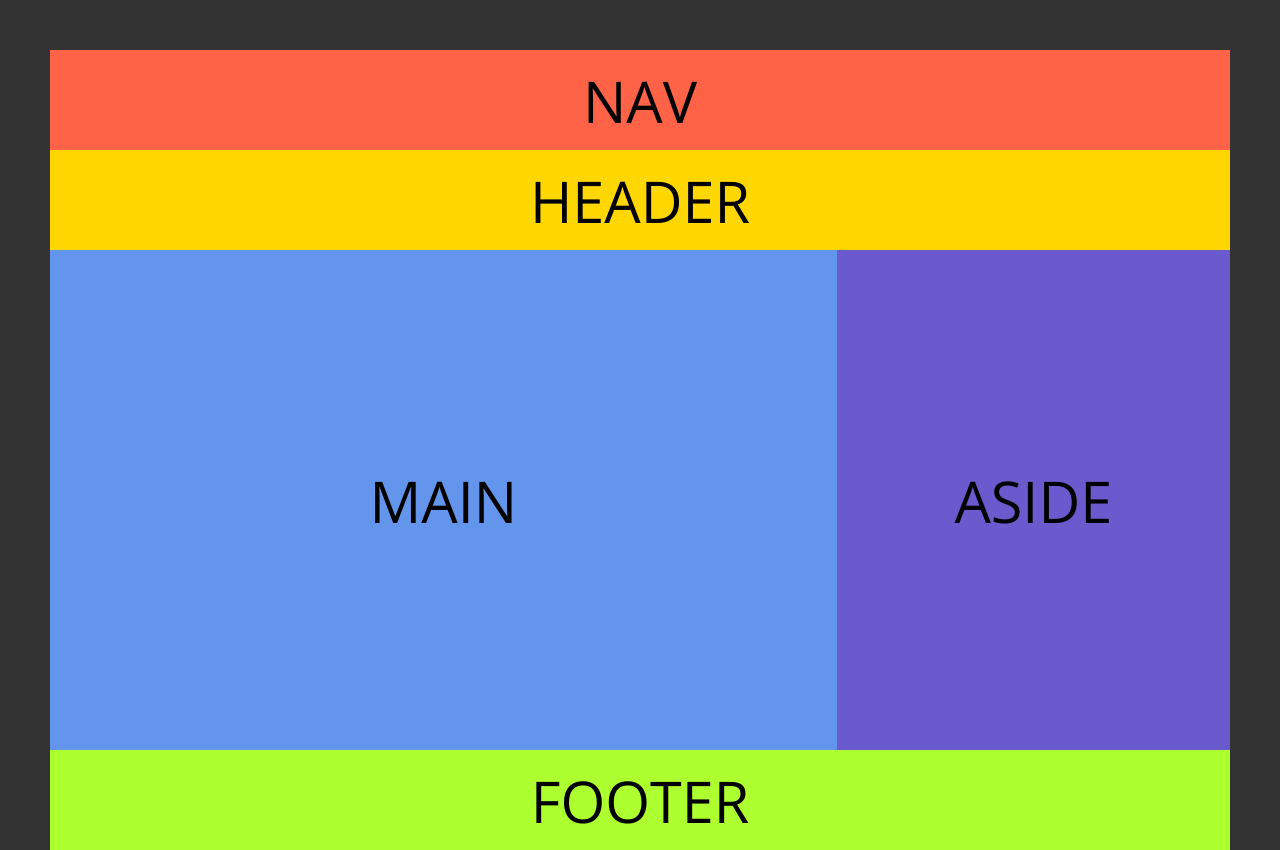
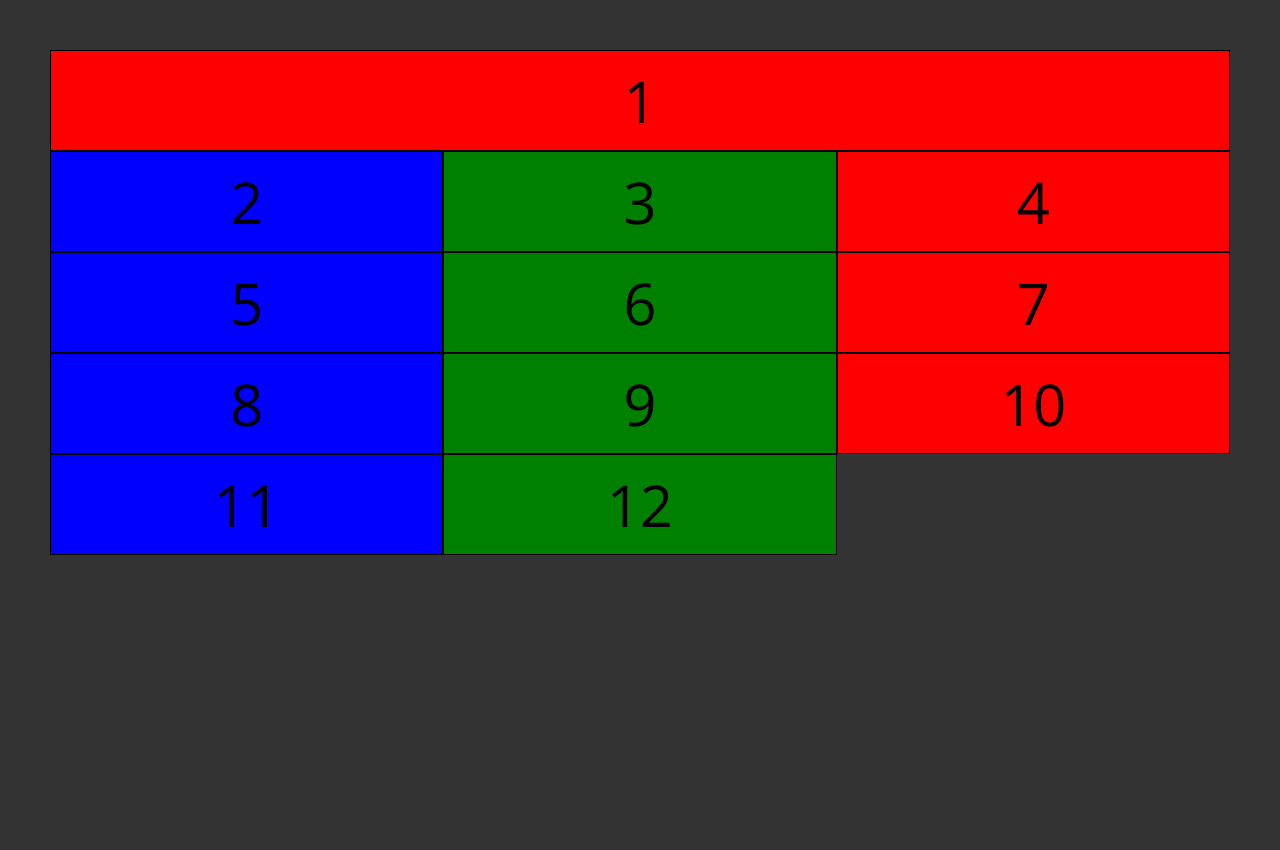
Before and after one commit to AntonyMia/mi, a plain HTML site: page index.html in a window 1280 px wide. Drawn offline with nearby package versions, Linux system fonts and the light colour scheme.

Commit message:
experiments with grid

```diff
--- a/index.html
+++ b/index.html
@@ -13,14 +13,22 @@
 
     <link rel="stylesheet" href="./css/main.css">
 </head>
+
 <body>
-<div class="wrapper">
-    <aside class="item">aside</aside>
-    <footer class="item">footer</footer>
-    <main class="item">main</main>
-    <nav class="item">nav</nav>
-    <header class="item">header</header>
-</div>
+    <div class="wrapper">
+        <div class="item one red">1</div>
+        <div class="item two blue">2</div>
+        <div class="item three green">3</div>
+        <div class="item four red">4</div>
+        <div class="item five blue">5</div>
+        <div class="item six green">6</div>
+        <div class="item seven red">7</div>
+        <div class="item eight blue">8</div>
+        <div class="item nine green">9</div>
+        <div class="item ten red ">10</div>
+        <div class="item eleven blue">11</div>
+        <div class="item twelve green">12</div>
+    </div>
 </body>
 
 </html>
--- a/sass/main.scss
+++ b/sass/main.scss
@@ -16,8 +16,8 @@ body {
 .wrapper {
 	margin: 50px;
 	display: grid;
-	grid-template-columns: 2fr 1fr; /*taki zapis oznacza na osi X będą 2 elementy w stosunku szerokości 2:1*/
-	grid-template-rows: 100px 100px 500px 100px; /*taki zapis oznacza na osi Y będą 4 rzędy o wysokości: pierwszy rząd 100px, drugi rząd 100px, trzeci rząd 500px, czwarty rząd 100px*/
+	grid-template-columns: repeat(4, 1fr)
+	grid-template-rows: repeat(3, 1fr);
 }
 
 .item {
@@ -26,36 +26,18 @@ body {
 	justify-content: center;
 	padding: 10px 20px;
 	text-transform: uppercase;
+	border: 1px solid black;
 }
 
-nav {
-	background-color: tomato;
-	grid-column-start: 1;
-	grid-column-end: 3;
-	grid-row-start: 1;
-	grid-row-end: 1;
+.red {
+	background-color: red;
 }
-
-header {
-	background-color: gold;
-	grid-column: 1/3;
-	grid-row: 2/3;
+.blue {
+	background-color: blue;
 }
-
-main {
-	background-color: cornflowerblue;
-	grid-column: 1/2;
-	grid-row: 3/4;
+.green {
+	background-color: green;
 }
-
-aside {
-	background-color: slateblue;
-	grid-column: 2/3;
-	grid-row: 3/4;
+.one {
+	grid-column: mleko / banan;
 }
-
-footer {
-	background-color: greenyellow;
-	grid-column: 1/3;
-	grid-row: 4/5;
-}
```
Also changed, not shown: css/main.css, 1 other file.
